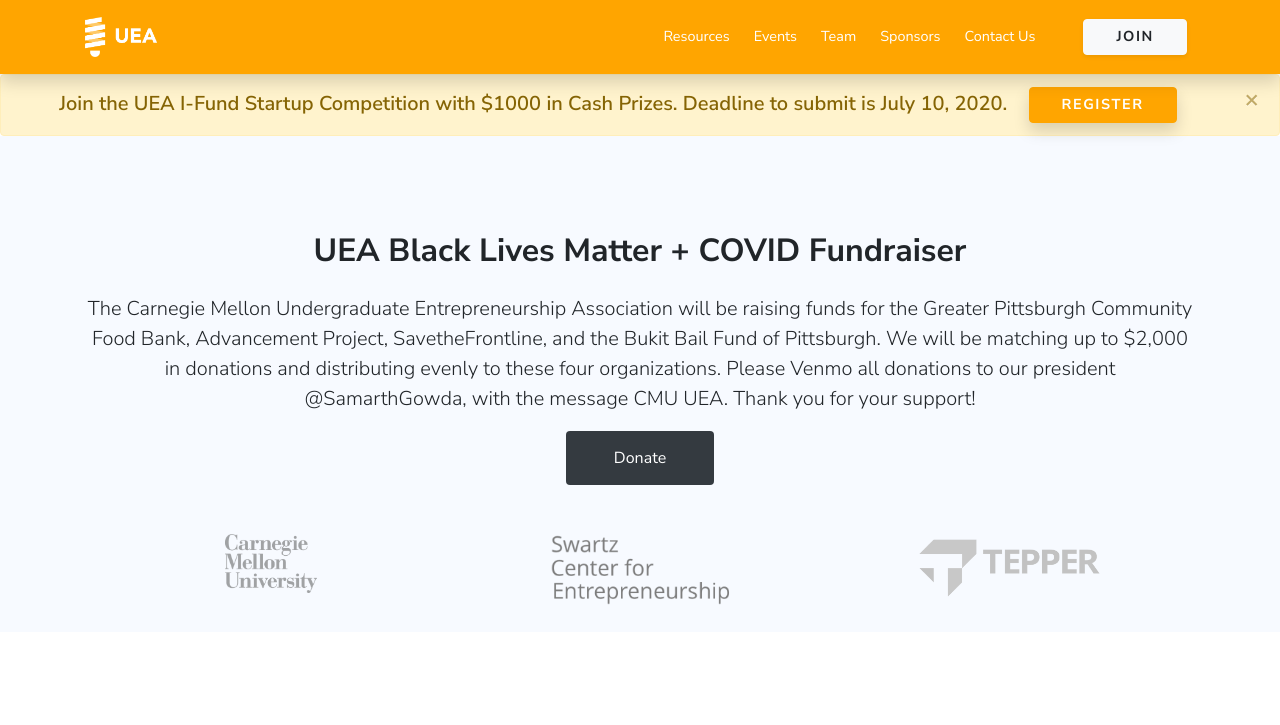
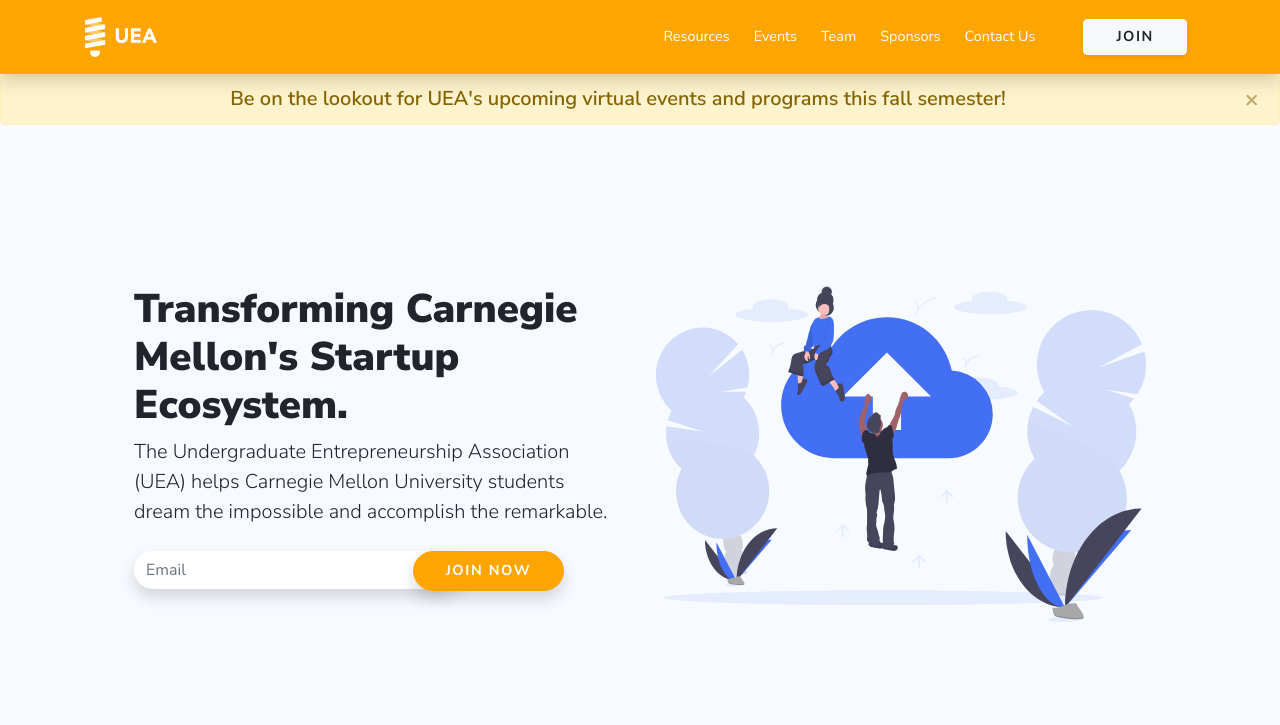
Before and after one commit to carnegieuea/ueacmu, a plain HTML site: page index.html in a window 1280 px wide. Shown: the top 725 px of the page. Drawn offline with nearby package versions, Linux system fonts and the light colour scheme.

```diff
--- a/index.html
+++ b/index.html
@@ -41,16 +41,8 @@
         class="mb-0 d-inline-block"
         style="line-height: 1.2; font-weight: 600;"
       >
-        Join the UEA I-Fund Startup Competition with $1000 in Cash Prizes.
-        Deadline to submit is July 10, 2020.
-        <a
-          href="https://www.pralent.com/challenges/uea-ifund-startup-competition"
-          target="_blank"
-          rel="noopener noreferrer"
-          class="btn btn-primary text-decoration-none text-white ml-3 font-weight-bold shadow"
-        >
-          Register
-        </a>
+        Be on the lookout for UEA's upcoming virtual events and programs this
+        fall semester!
       </h5>
       <!-- <a
         class="btn btn-success border-2 d-inline-block mx-2"
@@ -73,7 +65,7 @@
     <!-- Begin of Main Content -->
     <section id="hero">
       <div class="container py-md-5">
-        <!-- <div class="row p-lg-5">
+        <div class="row p-lg-5">
           <div class="col-lg-6 p-3">
             <h1 class="display-5 font-weight-bolder">
               Transforming Carnegie Mellon's Startup Ecosystem.
@@ -115,7 +107,7 @@
                 </div>
               </div>
             </form>
-            <a
+            <!-- <a
               href="https://join.slack.com/t/cmu-uea/signup"
               target="_blank"
               rel="noopener noreferrer"
@@ -131,33 +123,10 @@
                   height="auto"
                 />
               </button>
-            </a>
+            </a> -->
           </div>
           <div class="col-lg-6 p-3 d-none d-sm-block">
             <img src="images/hero_goingup.svg" class="img-fluid" alt="" />
-          </div>
-        </div> -->
-        <div class="row text-center">
-          <div class="col">
-            <h2 class="font-weight-bold">
-              UEA Black Lives Matter + COVID Fundraiser
-            </h2>
-            <p class="py-3 lead">
-              The Carnegie Mellon Undergraduate Entrepreneurship Association
-              will be raising funds for the Greater Pittsburgh Community Food
-              Bank, Advancement Project, SavetheFrontline, and the Bukit Bail
-              Fund of Pittsburgh. We will be matching up to $2,000 in donations
-              and distributing evenly to these four organizations. Please Venmo
-              all donations to our president @SamarthGowda, with the message CMU
-              UEA. Thank you for your support!
-            </p>
-            <a
-              class="btn-dark px-5 py-3 rounded"
-              href="https://venmo.com/SamarthGowda"
-              target="_blank"
-              rel="noopener noreferrer"
-              >Donate</a
-            >
           </div>
         </div>
       </div>
```
